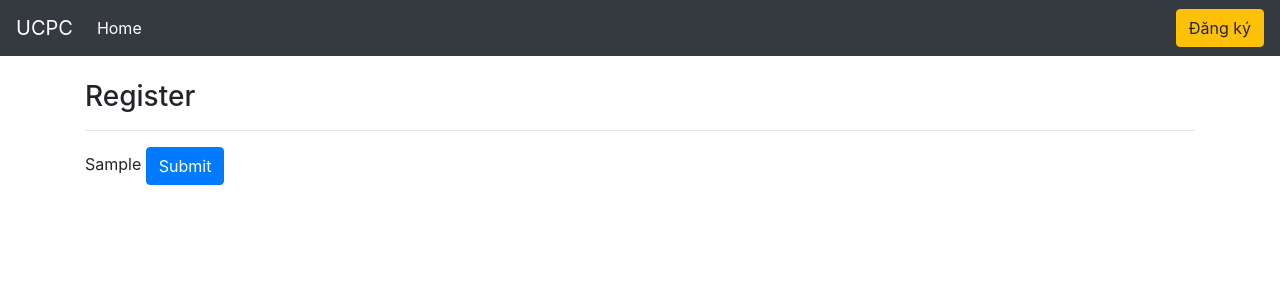
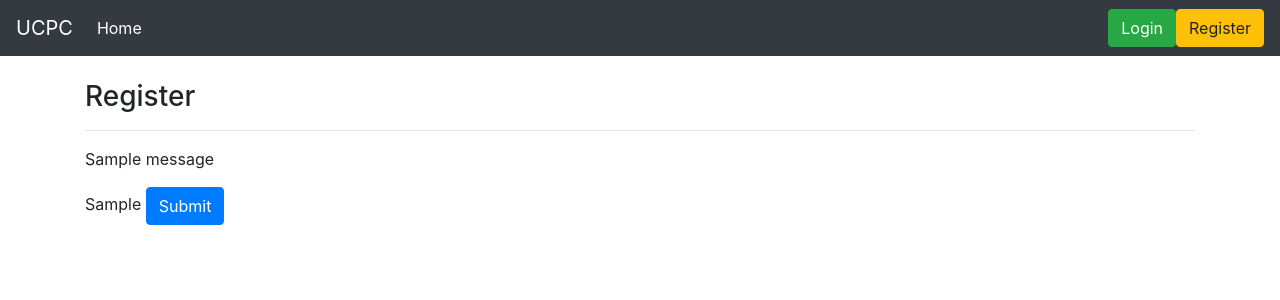
Before and after one commit to nguyendaiky/UIT-UCPC-Web, a Django app: template register/templates/register/register.html in a window 1280 px wide. Shown: the top 300 px of the page. Run offline with Django 3.2, Linux system fonts and the light colour scheme; the template is opened without the code that fills it: most values are stand-ins (such as "Sample title", 1, 10 or a date in 2020); one stand-in notice (Sample message) is shown; parts of the project's set-up code (start-up, migrations or seed data) failed here and were passed over; some libraries are stand-ins or nearby versions.

Commit message:
modified form

```diff
--- a/register/templates/register/main.html
+++ b/register/templates/register/main.html
@@ -26,8 +26,11 @@
 	      </li>
 
 	    </ul>
+		<div class="form-inline my-2 my-lg-0">
+			<a href="{% url 'register:login' %}"class="btn btn-success">Login</a>
+	   </div>
 	    <div class="form-inline my-2 my-lg-0">
-	     	<a href="{% url 'register:register' %}"class="btn btn-warning">Đăng ký</a>
+	     	<a href="{% url 'register:register' %}"class="btn btn-warning">Register</a>
 	    </div>
 	  </div>
 	</nav>
--- a/register/templates/register/register.html
+++ b/register/templates/register/register.html
@@ -7,15 +7,13 @@
 <h3>Register</h3>
 <hr>
 
+{% for message in messages %}
+	<p id="messages">{{message}}</p>
+{% endfor %}
+
 <div class="form-group">
 	<form action="{% url 'register:register' %}" method="post">
 		{% csrf_token %}
-		<!-- {% for field in tf %}
-			<div class="mb-3">
-				<label for="{{ field.id_for_label }}" class='form-label'>{{ field.label }}</label>
-				{{ field }}
-			</div>
-		{% endfor %} -->
 		{{ tf.as_p }}
 		<button type="submit" class="btn btn-primary">Submit</button>
 	</form>
--- a/register/urls.py
+++ b/register/urls.py
@@ -4,5 +4,6 @@ from . import views
 app_name = "register"
 urlpatterns = [
     path('', views.home, name='home'),
-    path('register/', views.register, name='register'),
+    path('register/', views.register.as_view(), name='register'),
+    path('login/', views.login.as_view(), name='login')
 ]
```
Also changed, not shown: register/templates/login/login.html (added, +21 -0 lines).
